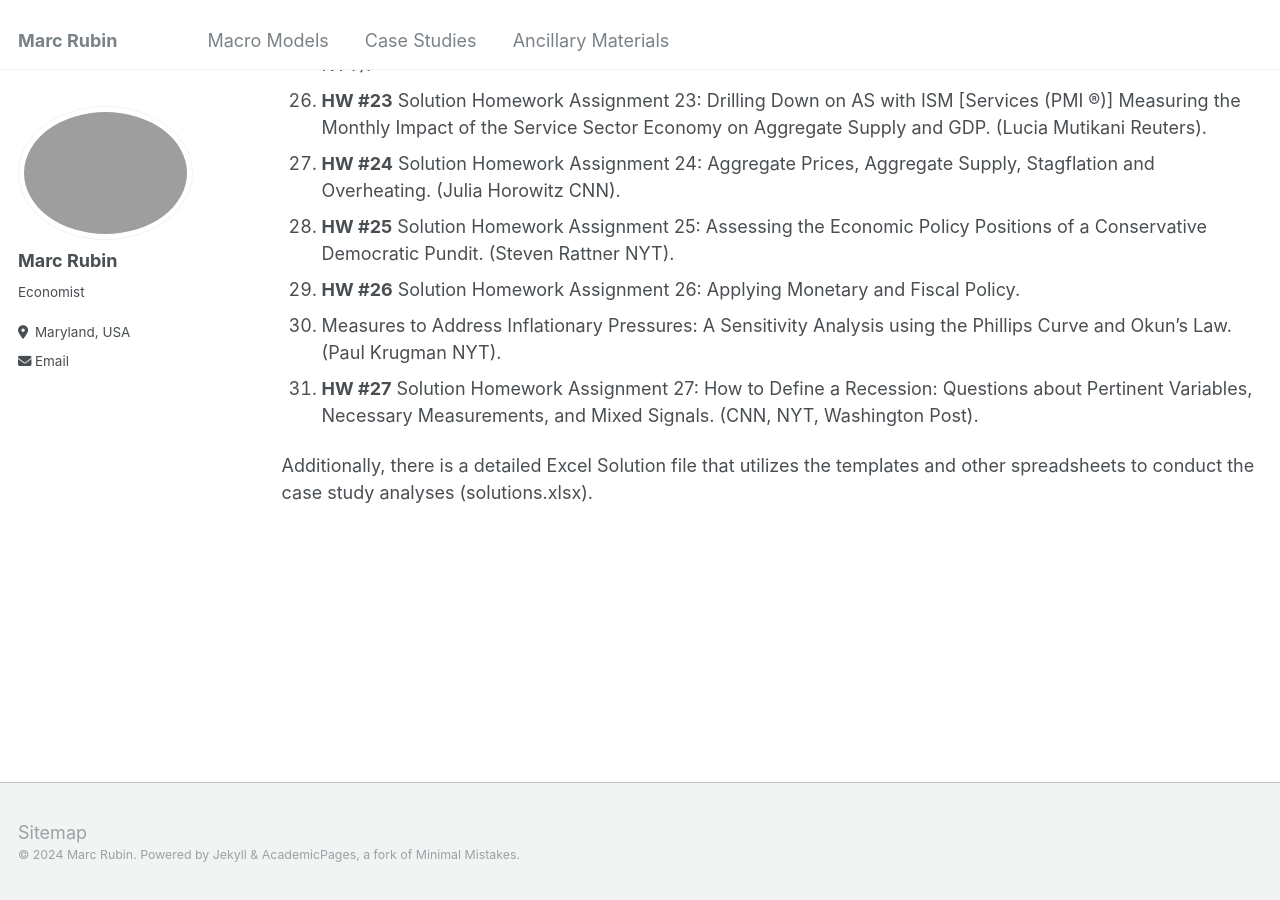
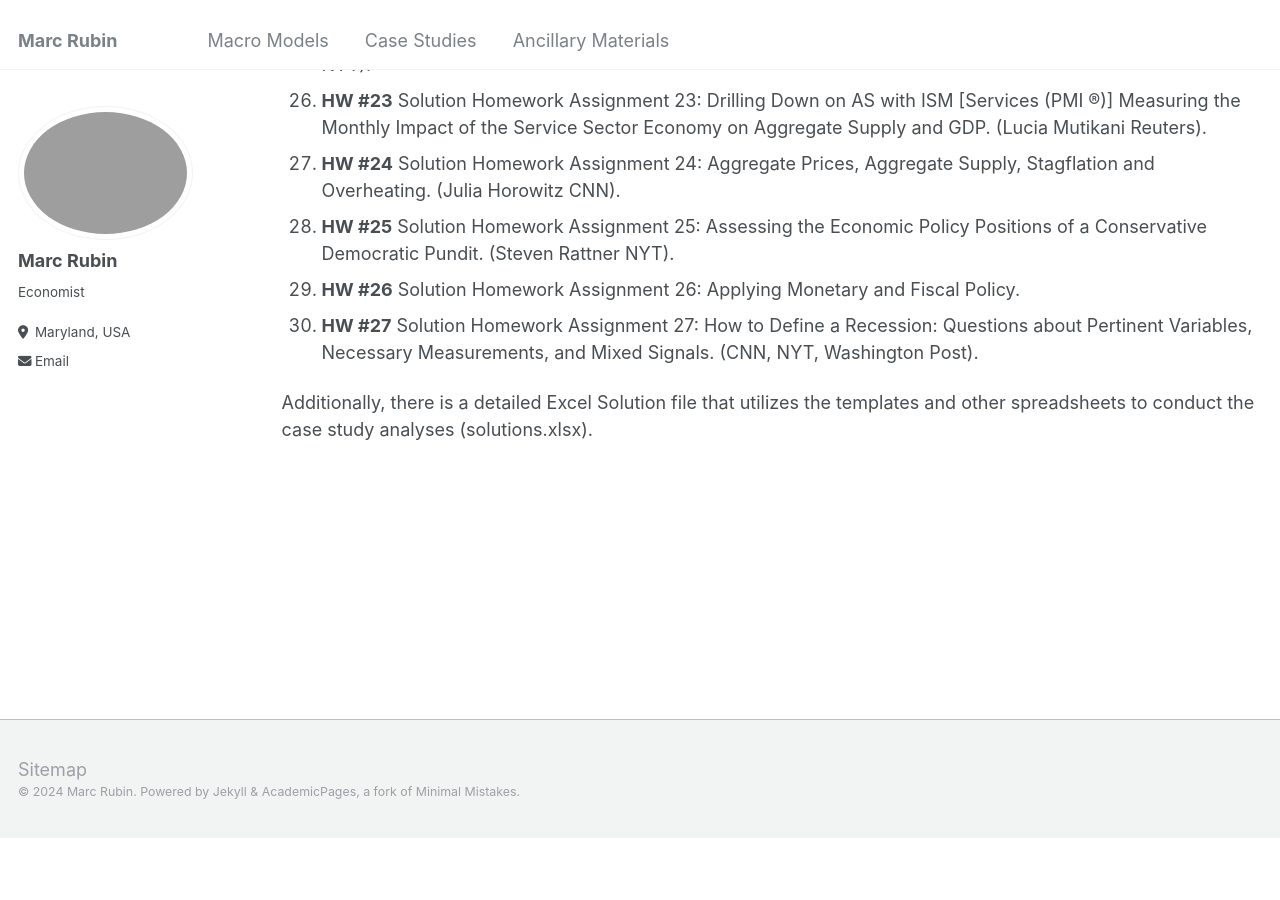
Before and after one commit to marc-rubin/marc-rubin.github.io, a Jekyll site: the page built from _pages/casestudies.html, in a window 1280 px wide and 900 px high, scrolled down 1579 px. Built offline with Jekyll 4.4.1, drawn with Linux system fonts in a browser that asks for light colours; after the commit the page ends 2416 px from its top, so only the background shows below that.

Commit message:
Update casestudies.html

```diff
--- a/_pages/casestudies.html
+++ b/_pages/casestudies.html
@@ -38,7 +38,6 @@ author_profile: true
   <li><b>HW #24</b> Solution Homework Assignment 24: Aggregate Prices, Aggregate Supply, Stagflation and Overheating. (Julia Horowitz CNN).</li>
   <li><b>HW #25</b> Solution Homework Assignment 25: Assessing the Economic Policy Positions of a Conservative Democratic Pundit. (Steven Rattner NYT).</li>
   <li><b>HW #26</b> Solution Homework Assignment 26: Applying Monetary and Fiscal Policy.</li>
-  <li>Measures to Address Inflationary Pressures: A Sensitivity Analysis using the Phillips Curve and Okun’s Law. (Paul Krugman NYT).</li>
   <li><b>HW #27</b> Solution Homework Assignment 27: How to Define a Recession: Questions about Pertinent Variables, Necessary Measurements, and Mixed Signals. (CNN, NYT, Washington Post).</li>
 </ol>
 </p>
```
